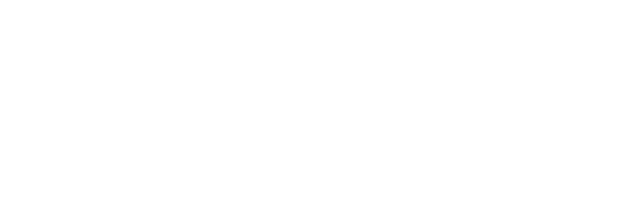
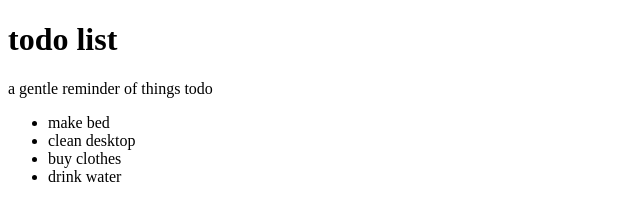
Before and after one commit to rawltree/notes, a website: page src/demo1/index.html in a window 1280 px wide. Shown: the whole page, without its empty margins (0-640 px from the left). Drawn offline with Linux system fonts and the light colour scheme.

Commit message:
rebase test

```diff
--- a/src/demo1/index.html
+++ b/src/demo1/index.html
@@ -4,9 +4,16 @@
     <meta charset="UTF-8">
     <meta name="viewport" content="width=device-width, initial-scale=1.0">
     <meta http-equiv="X-UA-Compatible" content="ie=edge">
-    <title>Document</title>
+    <title>todo</title>
 </head>
 <body>
-
+    <h1>todo list</h1>
+    <p>a gentle reminder of things todo</p>
+    <ul>
+        <li>make bed</li>
+        <li>clean desktop</li>
+        <li>buy clothes</li>
+        <li>drink water</li>
+    </ul>
 </body>
 </html>
```
Also changed, not shown: src/demo1/package.json (added, +13 -0 lines), README.md.
